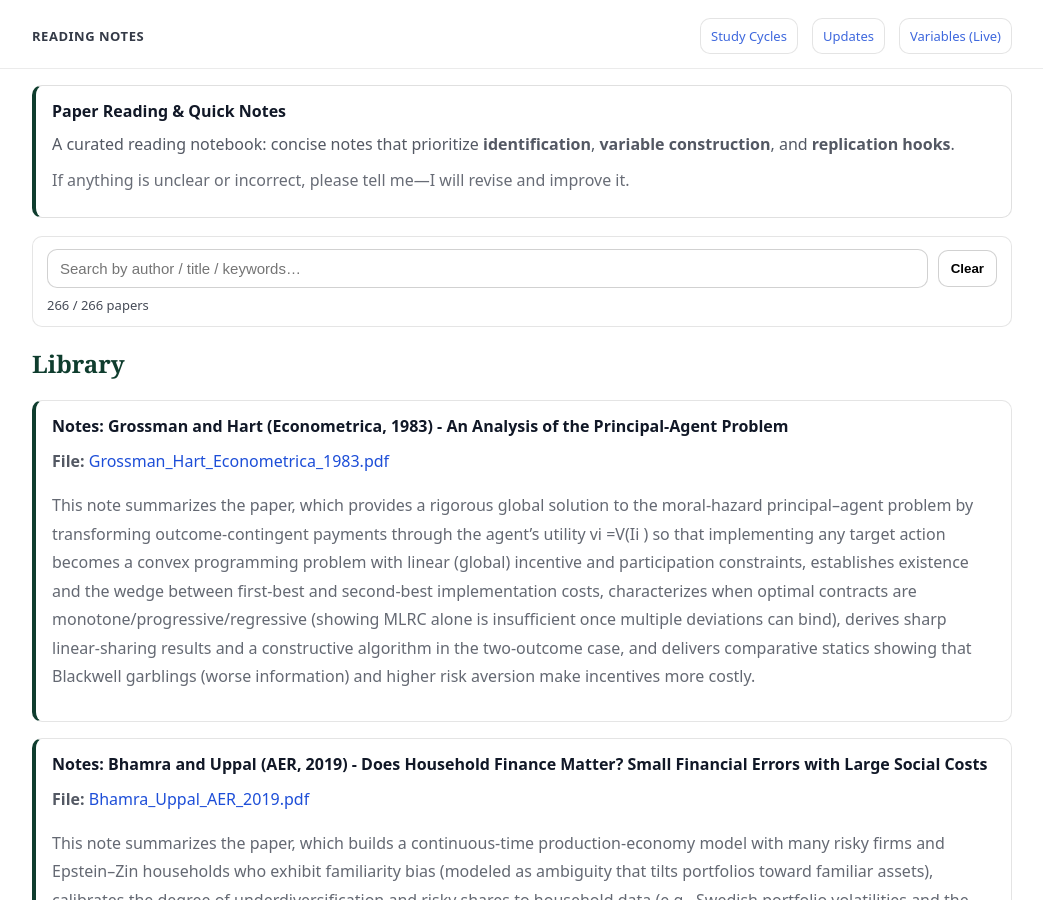
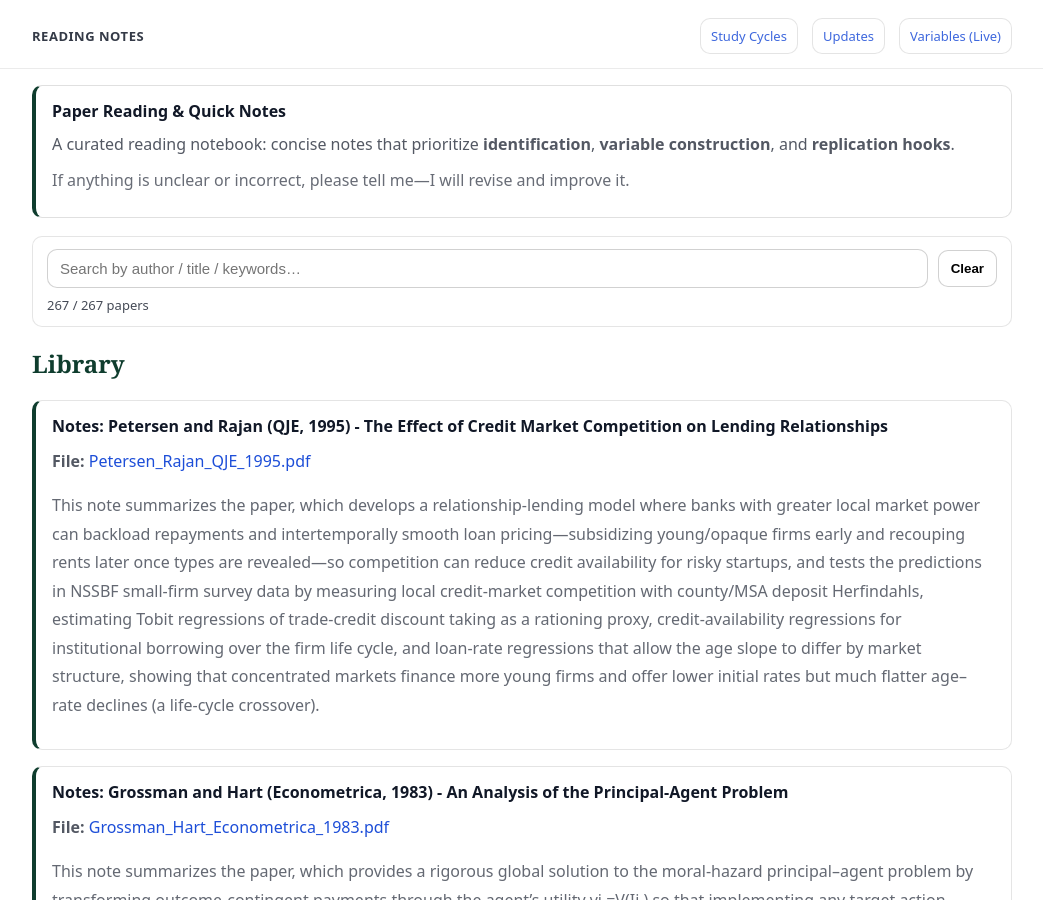
Before and after one commit to yaxinzn/study-archive, a Jekyll site: the page built from reading/index.md, in a window 1280 px wide and 900 px high. Shown: the whole window, without its empty margins (118-1161 px from the left). Built offline with Jekyll 4.4.1, drawn with Linux system fonts in a browser that asks for light colours.

Commit message:
Reading: add/update Petersen_Rajan_QJE_1995.pdf

```diff
--- a/_data/reading.yml
+++ b/_data/reading.yml
@@ -1,3 +1,7 @@
+- title: "Notes: Petersen and Rajan (QJE, 1995) - The Effect of Credit Market Competition on Lending Relationships"
+  file: "Petersen_Rajan_QJE_1995.pdf"
+  desc: "This note summarizes the paper, which develops a relationship-lending model where banks with greater local market power can backload repayments and intertemporally smooth loan pricing—subsidizing young/opaque firms early and recouping rents later once types are revealed—so competition can reduce credit availability for risky startups, and tests the predictions in NSSBF small-firm survey data by measuring local credit-market competition with county/MSA deposit Herfindahls, estimating Tobit regressions of trade-credit discount taking as a rationing proxy, credit-availability regressions for institutional borrowing over the firm life cycle, and loan-rate regressions that allow the age slope to differ by market structure, showing that concentrated markets finance more young firms and offer lower initial rates but much flatter age–rate declines (a life-cycle crossover)."
+
 - title: "Notes: Grossman and Hart (Econometrica, 1983) - An Analysis of the Principal-Agent Problem"
   file: "Grossman_Hart_Econometrica_1983.pdf"
   desc: "This note summarizes the paper, which provides a rigorous global solution to the moral-hazard principal–agent problem by transforming outcome-contingent payments through the agent’s utility vi =V(Ii ) so that implementing any target action becomes a convex programming problem with linear (global) incentive and participation constraints, establishes existence and the wedge between first-best and second-best implementation costs, characterizes when optimal contracts are monotone/progressive/regressive (showing MLRC alone is insufficient once multiple deviations can bind), derives sharp linear-sharing results and a constructive algorithm in the two-outcome case, and delivers comparative statics showing that Blackwell garblings (worse information) and higher risk aversion make incentives more costly."
```
Also changed, not shown: 1 other file.
